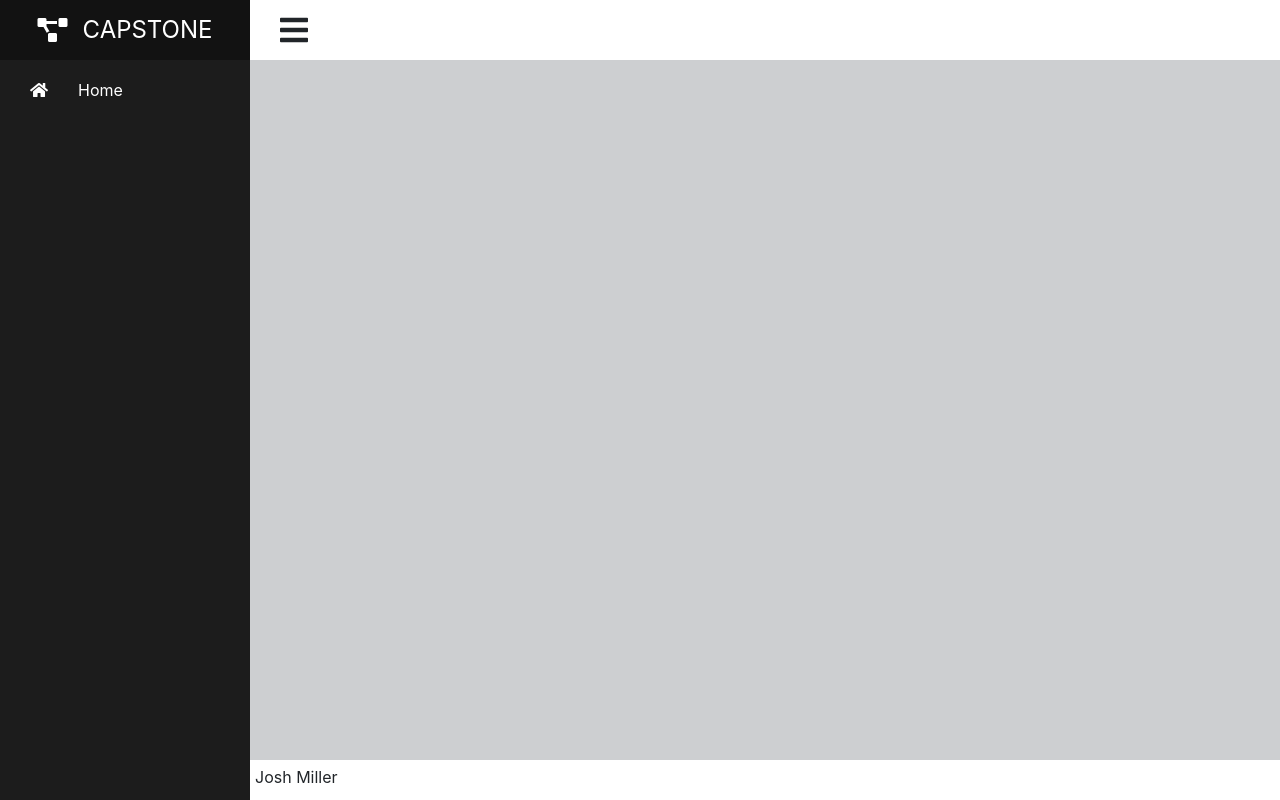
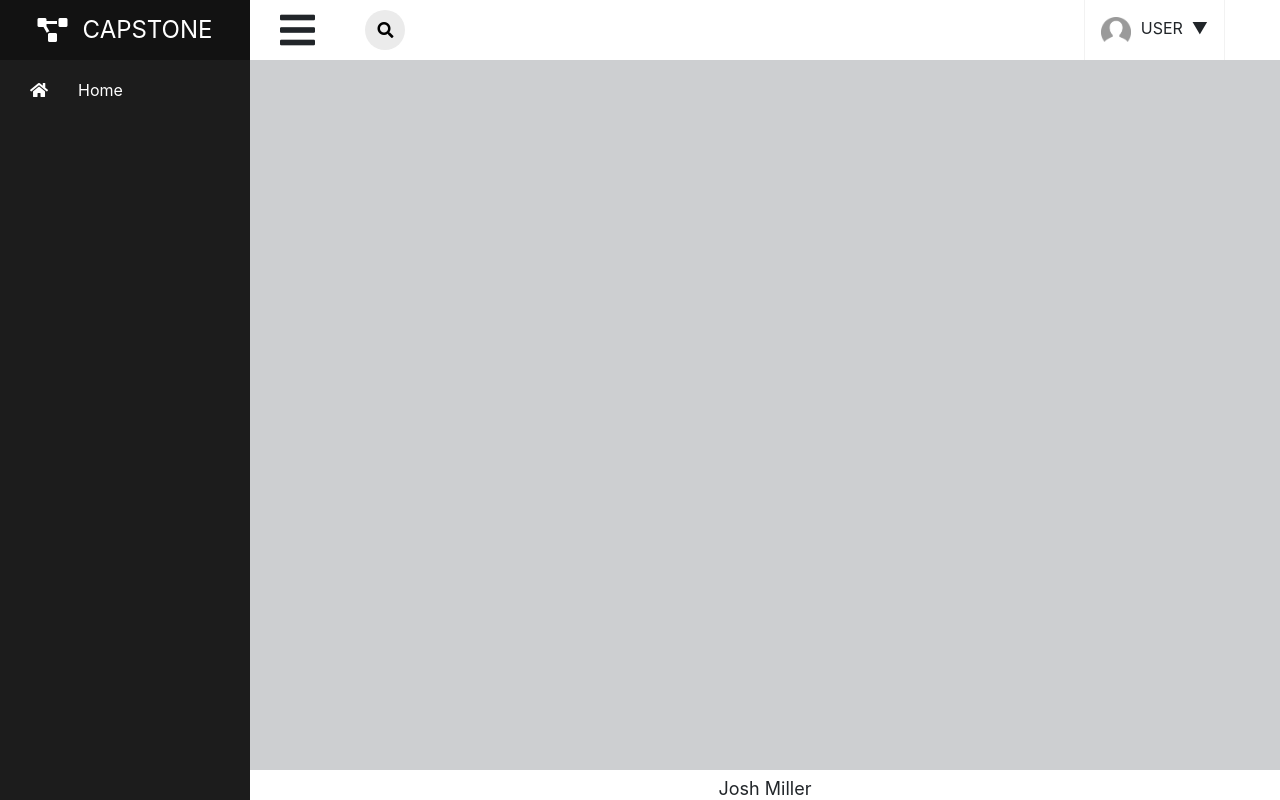
Before and after one commit to keperbipy/capstoneProject, a Django app: template templates/base.html in a window 1280 px wide. Run offline with Django 3.2, Linux system fonts and the light colour scheme; the template is opened without the code that fills it, so the values that code supplies are empty; some libraries are stand-ins or nearby versions.

Commit message:
Add files via upload

```diff
--- a/static/base.css
+++ b/static/base.css
@@ -48,7 +48,7 @@ body {
     height: 100vh;
     width: 100%;
     display: grid;
-    grid-template-rows: 60px 1fr 40px;
+    grid-template-rows: 60px 1fr 30px;
 }
 
 #content {
@@ -64,10 +64,13 @@ body {
     display: flex;
     align-items: center;
     padding-left: 30px;
+    padding-top: 0;
+    padding-bottom: 0;
 }
 
 #header i {
-    font-size: 32px;
+    font-size: 40px;
+
 }
 
 #header i:hover {
@@ -80,4 +83,130 @@ body {
 
 #footer {
     background-color: white;
+    font-size: 18px;
+    text-align: center;
 }
+
+
+
+
+.search-box {
+    transition: width 0.6s, border-radius 0.6s, background 0.6s, box-shadow 0.6s;
+    width: 40px;
+    height: 40px;
+    border-radius: 20px;
+    border: none;
+    cursor: pointer;
+    background: #ebebeb;
+}
+.search-box + label .search-icon {
+    color: black;
+}
+.search-box:hover {
+    color: white;
+    background: #c8c8c8;
+    box-shadow: 0 0 0 5px #3d4752;
+}
+.search-box:hover + label .search-icon {
+    color: white;
+}
+.search-box:focus {
+    transition: width 0.6s cubic-bezier(0, 1.22, 0.66, 1.39), border-radius 0.6s, background 0.6s;
+    border: none;
+    outline: none;
+    box-shadow: none;
+    padding-left: 15px;
+    cursor: text;
+    width: 300px;
+    border-radius: auto;
+    background: #ebebeb;
+    color: black;
+}
+.search-box:focus + label .search-icon {
+    color: black;
+}
+.search-box:not(:focus) {
+    text-indent: -5000px;
+}
+#search-submit {
+    position: relative;
+    left: -5000px;
+}
+.search-icon {
+    position: relative;
+    left: -32px;
+    color: white;
+    cursor: pointer;
+}
+
+.headerSpacer {
+    width: 50px;
+}
+
+
+.imgContainer img {
+    width: 30px;
+}
+
+.profileButton:hover {
+    cursor: pointer;
+    background-color: rgba(0, 0, 0, 0.05);
+}
+
+.profileButton {
+    margin-left: auto;
+    /*background-color: chocolate;*/
+    display: flex;
+
+    height: 100%;
+    align-items: center;
+
+    border-left: 1px solid rgba(0, 0, 0, 0.05);
+    border-right: 1px solid rgba(0, 0, 0, 0.05);
+
+
+}
+
+
+
+
+
+.dropbtn {
+    display: flex;
+    column-gap: 10px;
+    padding: 16px;
+    font-size: 16px;
+    border: none;
+    cursor: pointer;
+  }
+
+  .dropdown {
+    position: relative;
+    display: inline-block;
+  }
+
+  .dropdown-content {
+    display: none;
+    position: absolute;
+    background-color: #f9f9f9;
+
+    box-shadow: 0px 8px 16px 0px rgba(0,0,0,0.2);
+    z-index: 1;
+  }
+
+  .dropdown-content a {
+    color: black;
+    padding: 12px 16px;
+    text-decoration: none;
+    display: block;
+  }
+
+  .dropdown-content a:hover {background-color: #f1f1f1}
+
+  .dropdown:hover .dropdown-content {
+    display: block;
+  }
+
+  .dropdown:hover .dropbtn {
+
+  }
--- a/static/sidebar.js
+++ b/static/sidebar.js
@@ -12,3 +12,7 @@ $("#collapser").click(function() {
     }
 
 });
+
+document.addEventListener("touchstart", function(){}, true);
+
+$(".dropdown-content").width($(".dropbtn").width() +32);
--- a/templates/base.html
+++ b/templates/base.html
@@ -6,6 +6,7 @@
     <meta charset="utf-8">
     <title>{% block title %}Base{% endblock %}</title>
 
+    <link rel="shortcut icon" href="#">
     <link rel="stylesheet" href="{% static 'base.css' %}">
     <link rel="stylesheet" href="https://pro.fontawesome.com/releases/v5.10.0/css/all.css" integrity="sha384-AYmEC3Yw5cVb3ZcuHtOA93w35dYTsvhLPVnYs9eStHfGJvOvKxVfELGroGkvsg+p" crossorigin="anonymous" />
     <script src="{% static 'sidebar.js' %}" defer></script>
@@ -38,10 +39,63 @@
         </div>
 
         <div id="wrapper">
+
+
+
+
+
+
+
+
+
+
             <div id="header">
                 <i class="fas fa-bars" id="collapser"></i>
+                <div class="headerSpacer"></div>
+                <form class="search-container" action="#">
+                    <input id="search-box" type="text" class="search-box" name="q" />
+                    <label for="search-box"><span class="fas fa-search search-icon"></span></label>
+                    <input type="submit" id="search-submit" />
+                </form>
 
+                <div class="profileButton  dropdown">
+                    <div class="dropbtn">
+                    <div class="imgContainer">
+                        <img src="{% static 'default.png' %}" alt="" srcset="">
+                    </div>
+                    <div class="profileUser">
+                        <span>USER</span><span>&nbsp; &#9660;</span>
+                    </div>
+                </div>
+
+                    <div class="dropdown-content">
+                        <a href="#">Link 1</a>
+                    <a href="#">Link 2</a>
+                    <a href="#">Link 3</a>
+
+                    </div>
+                 </div>
+
+
+
+
+
+                 <div class="headerSpacer"></div>
             </div>
+
+
+
+
+
+
+
+
+
+
+
+
+
+
             <div id="content">
 
                 {% block content %} {% endblock %}
```
Also changed, not shown: db.sqlite3, static/default.png (added).
